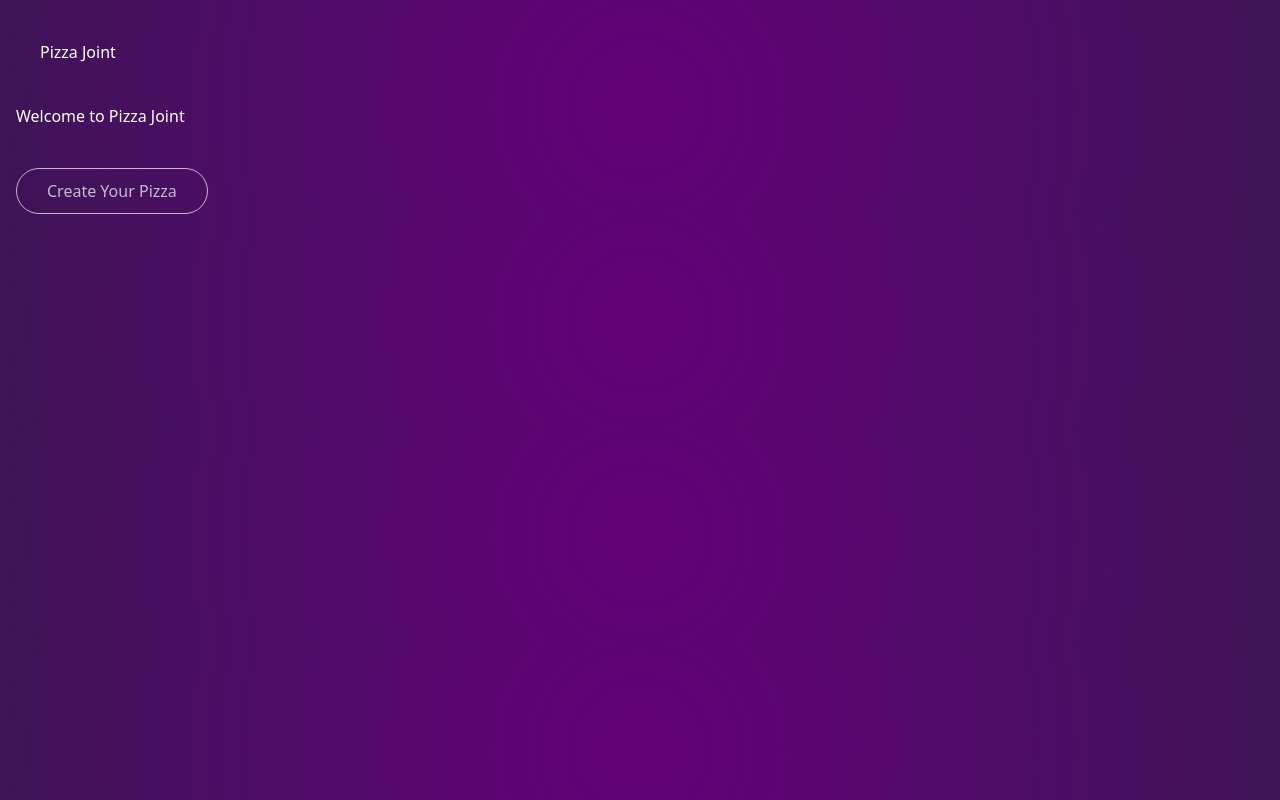
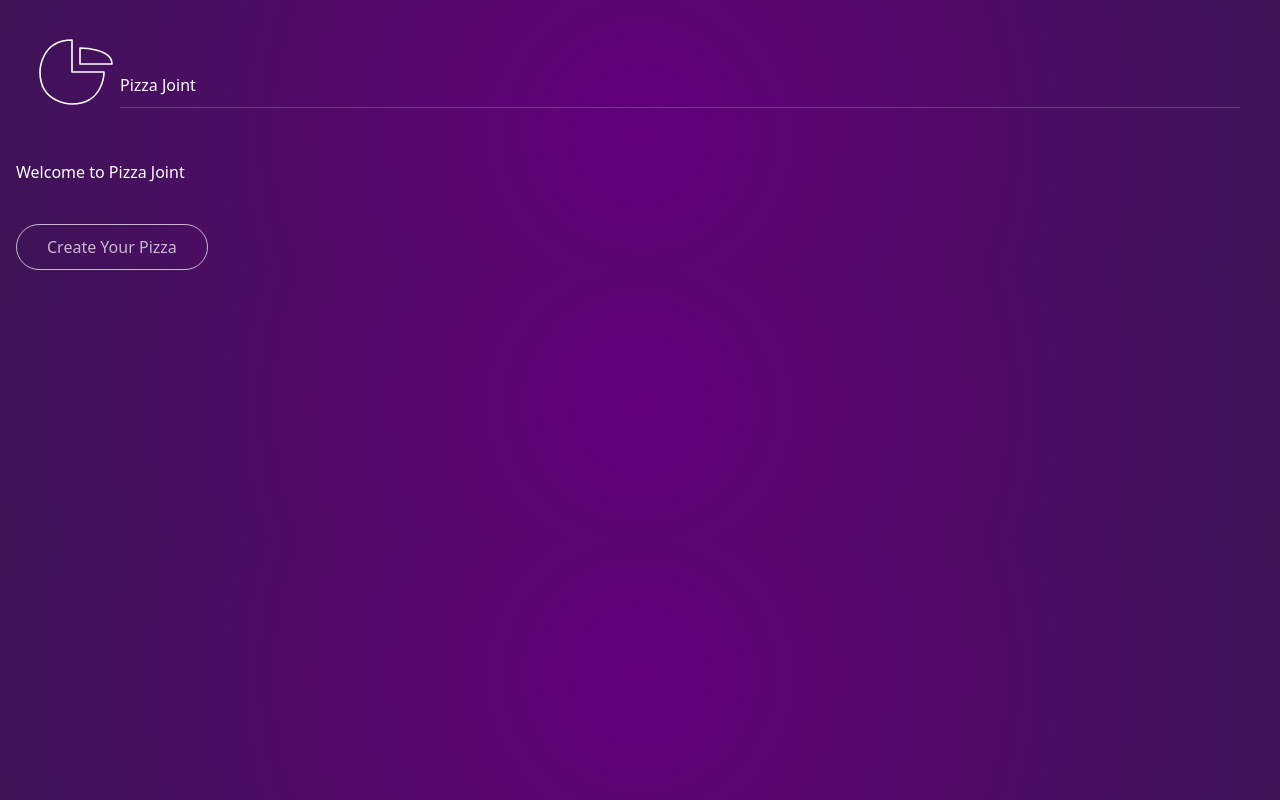
Before and after one commit to Erhahon-Imafidon/motion-animation-app, a React (Vite) app: page / in a window 1280 px wide. Built offline with nearby package versions, Linux system fonts and the light colour scheme.

Commit message:
made changes to the h1 element of the header component

```diff
--- a/src/components/Header.tsx
+++ b/src/components/Header.tsx
@@ -1,24 +1,35 @@
 const Header = () => {
     return (
         <header className="flex items-center text-white p-10 ">
-            <div className="logo">
+            <div className="cursor-pointer">
                 <svg
-                    className="pizza-svg"
+                    className="w-20 overflow-visible"
                     xmlns="http://www.w3.org/2000/svg"
                     viewBox="0 0 100 100"
+                    width={80}
+                    height={80}
                 >
                     <path
+                        d="M40 40 L80 40 C80 40 80 80 40 80 C40 80 0 80 0 40 C0 40 0 0 40 0Z"
                         fill="none"
-                        d="M40 40 L80 40 C80 40 80 80 40 80 C40 80 0 80 0 40 C0 40 0 0 40 0Z"
+                        stroke="white"
+                        strokeWidth={2}
+                        strokeLinejoin="round"
+                        strokeLinecap="round"
                     />
                     <path
+                        // shifted down so all coordinates are within the viewBox
+                        d="M50 30 L50 10 C50 10 90 10 90 30 Z"
                         fill="none"
-                        d="M50 30 L50 -10 C50 -10 90 -10 90 30 Z"
+                        stroke="white"
+                        strokeWidth={2}
+                        strokeLinejoin="round"
+                        strokeLinecap="round"
                     />
                 </svg>
             </div>
-            <div className="title">
-                <h1>Pizza Joint</h1>
+            <div className=" mt-5 text-[1em] w-full">
+                <h1 className="border-b border-white/20 pb-2.5">Pizza Joint</h1>
             </div>
         </header>
     );
```
